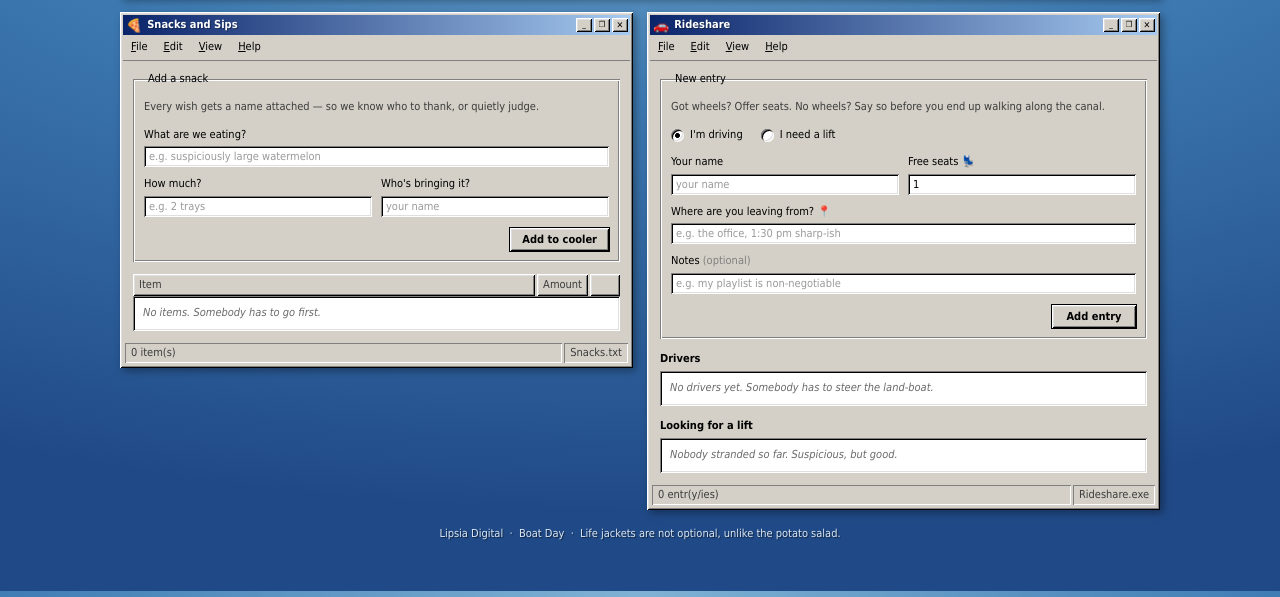
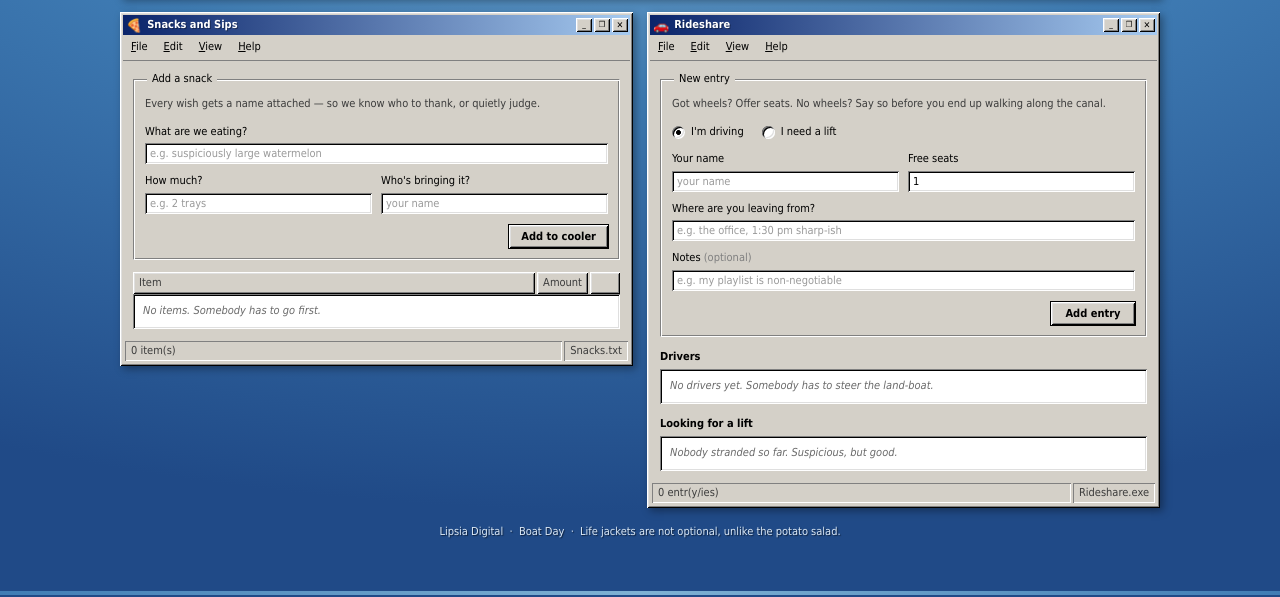
Before and after one commit to lipsia/boat-day-team-event, a plain HTML site: page index.html in a window 1280 px wide. Shown: the part 1009-1606 px from the top of the page. Drawn offline with Linux system fonts and the light colour scheme; no server answers.

Commit message:
Fix: group box captions had the frame line through them
.group drew its frame with box-shadow and border: 0. Browsers only cut
the notch for a <legend> when the fieldset has a real border, so the
engraved line ran straight through 'Add a snack' and 'New entry' like a
strikethrough.

Switched to a real 1px engraved border (dark top/left, light
bottom/right) with the second line from an inset shadow, and gave the
legend an opaque background so the frame cannot show through
descenders.

Also dropped two emoji left over from the previous theme in
syncRideForm's labels, which clashed with the Windows chrome and made
the labels visibly change on page load.

Verified in headless Chromium: before/after screenshots confirm the
strikethrough is gone and both captions sit in a proper notch.

Cache-busting bumped to v=9.

```diff
--- a/app.js
+++ b/app.js
@@ -442,11 +442,11 @@
     var form = $("ride-form");
     var isOffer = field(form, "kind").value === "offer";
     $("ride-seats-label").textContent = isOffer
-      ? "Free seats 💺"
-      : "How many of you? 🙋";
+      ? "Free seats"
+      : "How many of you?";
     $("ride-pickup-label").textContent = isOffer
-      ? "Where are you leaving from? 📍"
-      : "Where should we grab you? 📍";
+      ? "Where are you leaving from?"
+      : "Where should we pick you up?";
     field(form, "pickup").placeholder = isOffer
       ? "e.g. the office, 1:30 pm sharp-ish"
       : "e.g. Hauptbahnhof, east side";
--- a/styles.css
+++ b/styles.css
@@ -443,15 +443,24 @@ a.deskicon:focus-visible {
 }
 
 /* ==================================================== Group box + form */
+/* Win9x group box: a 1px engraved frame with a notch for the caption.
+   This needs a REAL border — a browser only cuts the notch for <legend>
+   when the fieldset has one. Drawing the frame with box-shadow instead
+   makes the line run straight through the caption text. The second
+   engraved line comes from the inset shadow. */
 .group {
   margin: 0 0 12px;
-  padding: 12px 11px 11px;
-  border: 0;
-  box-shadow: inset 1px 1px 0 var(--face-lo), inset -1px -1px 0 var(--face-hi),
-    inset 2px 2px 0 var(--face-hi), inset -2px -2px 0 var(--face-lo);
+  padding: 9px 11px 11px;
+  border: 1px solid;
+  border-color: var(--face-lo) var(--face-hi) var(--face-hi) var(--face-lo);
+  box-shadow: inset 1px 1px 0 var(--face-hi), inset -1px -1px 0 var(--face-lo);
 }
 .group > legend {
-  padding: 0 4px;
+  margin-left: 2px;
+  padding: 0 5px;
+  /* opaque, so the frame line cannot show through the descenders */
+  background: var(--face);
+  color: #000;
   font-size: 11px;
 }
 
```
Also changed, not shown: index.html (+3 -3 lines), 1 other file.
